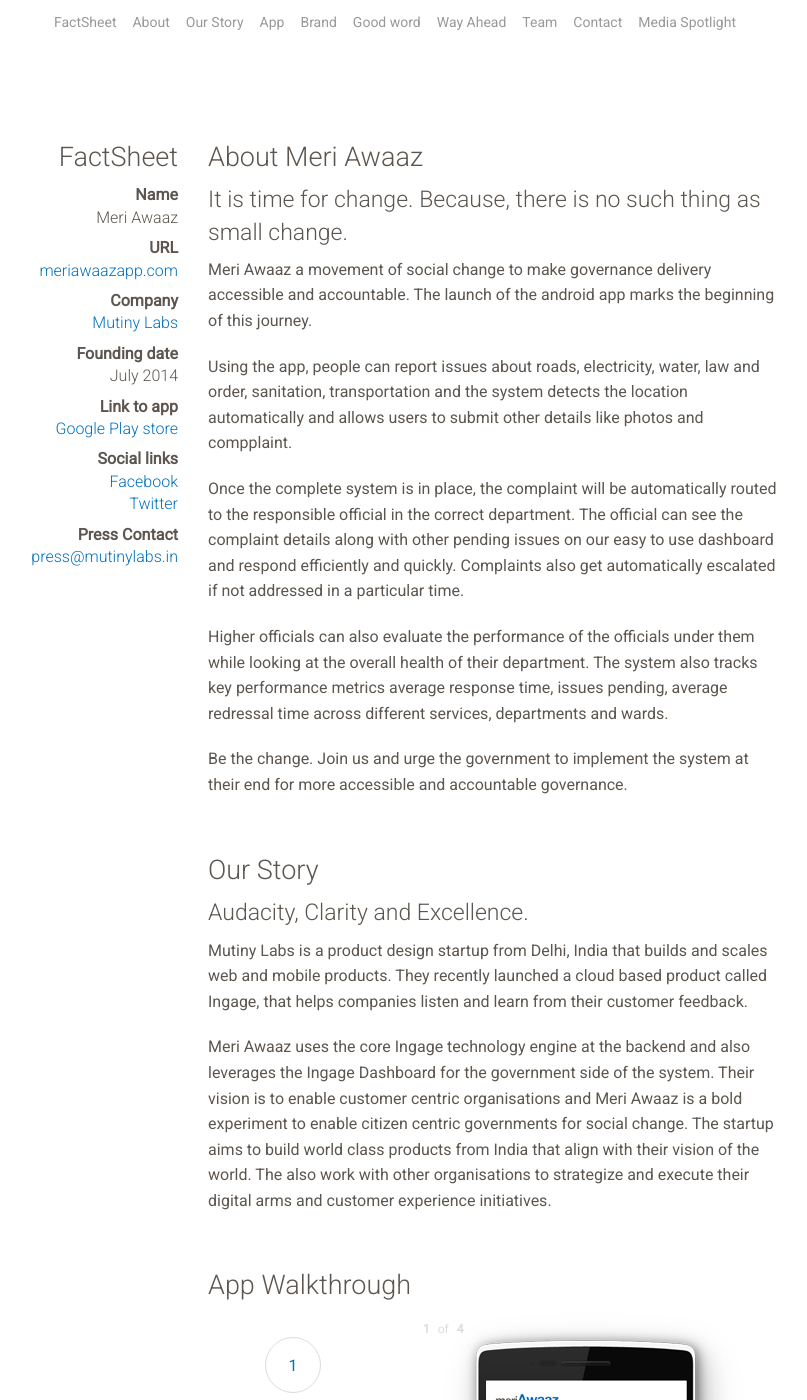
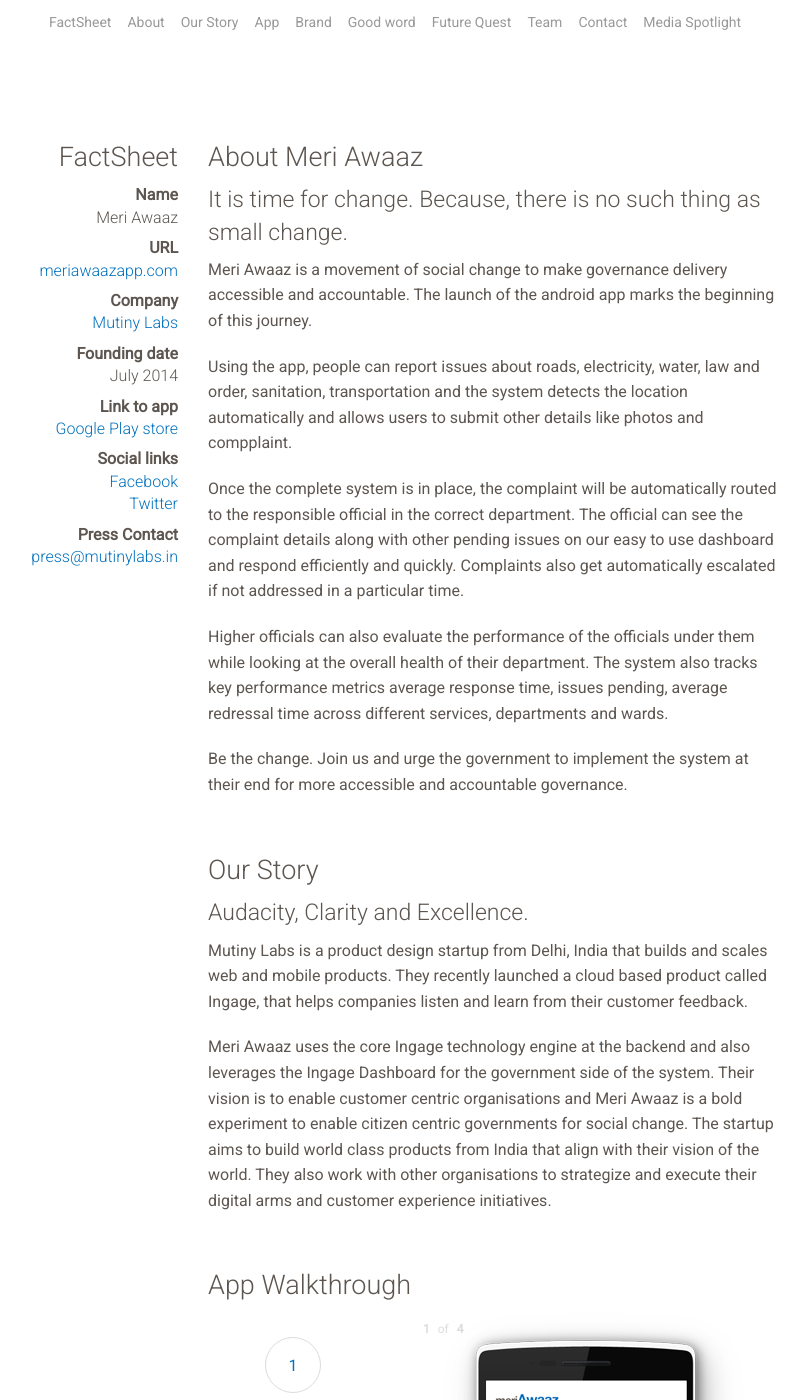
Before and after one commit to AdityaNayak/meriawaazapp, a Jekyll site: the page built from press.html, in a window 1280 px wide and 1400 px high, scrolled down 200 px. Shown: the whole window, without its empty margins (247-1054 px from the left). Built offline with Jekyll 4.4.1, drawn with Linux system fonts in a browser that asks for light colours; Markdown is read by kramdown in place of the engine named in the settings; some of the changed text lies outside the part shown.

Commit message:
typo fixes

```diff
--- a/_layouts/press.html
+++ b/_layouts/press.html
@@ -51,7 +51,7 @@
                     <dd data-magellan-arrival="4"><a href="#4">App</a></dd>
                     <dd data-magellan-arrival="5"><a href="#5">Brand</a></dd>
                     <dd data-magellan-arrival="6"><a href="#6">Good word</a></dd>
-                    <dd data-magellan-arrival="7"><a href="#7">Way Ahead</a></dd>
+                    <dd data-magellan-arrival="7"><a href="#7">Future Quest</a></dd>
                     <dd data-magellan-arrival="8"><a href="#8">Team</a></dd>
                     <dd data-magellan-arrival="9"><a href="#9">Contact</a></dd>
                     <dd data-magellan-arrival="10"><a href="#10">Media Spotlight</a></dd>
@@ -78,7 +78,7 @@
         <a name="2"></a>
         <h3 data-magellan-destination="2">About Meri Awaaz</h3>
         <h4>It is time for change. Because, there is no such thing as small change.</h4>
-        <p>Meri Awaaz a movement of social change to make governance delivery accessible and accountable. The launch of the android app marks the beginning of this journey. </p>
+        <p>Meri Awaaz is a movement of social change to make governance delivery accessible and accountable. The launch of the android app marks the beginning of this journey. </p>
         <p>Using the app, people can report issues about roads, electricity, water, law and order, sanitation, transportation and the system detects the location automatically and allows users to submit other details like photos and compplaint.</p>
         <p>Once the complete system is in place, the complaint will be automatically routed to the responsible official in the correct department. The official can see the complaint details along with other pending issues on our easy to use dashboard and respond efficiently and quickly. Complaints also get automatically escalated if not addressed in a particular time.</p>
         <p>Higher officials can also evaluate the performance of the officials under them while looking at the overall health of their department. The system also tracks key performance metrics average response time, issues pending, average redressal time across different services, departments and wards.</p>
@@ -88,7 +88,7 @@
         <h3 data-magellan-destination="3">Our Story</h3>
         <h4>Audacity, Clarity and Excellence.</h4>
         <p>Mutiny Labs is a product design startup from Delhi, India that builds and scales web and mobile products. They recently launched a cloud based product called Ingage, that helps companies listen and learn from their customer feedback.</p>
-        <p>Meri Awaaz uses the core Ingage technology engine at the backend and also leverages the Ingage Dashboard for the government side of the system. Their vision is to enable customer centric organisations and Meri Awaaz is a bold experiment to enable citizen centric governments for social change. The startup aims to build world class products from India that align with their vision of the world. The also work with other organisations to strategize and execute their digital arms and customer experience initiatives.</p>
+        <p>Meri Awaaz uses the core Ingage technology engine at the backend and also leverages the Ingage Dashboard for the government side of the system. Their vision is to enable customer centric organisations and Meri Awaaz is a bold experiment to enable citizen centric governments for social change. The startup aims to build world class products from India that align with their vision of the world. They also work with other organisations to strategize and execute their digital arms and customer experience initiatives.</p>
 
         <a name="4"></a>
         <h3 data-magellan-destination="4">App Walkthrough</h3>
@@ -167,7 +167,7 @@
         </ul>
 
         <a name="7"></a>
-        <h3 data-magellan-destination="7">Way Ahead</h3>
+        <h3 data-magellan-destination="7">Future Quest</h3>
         <p>Accessibility of governance services using mobile access is only the first step. Meri Awaaz seeks to promote accountability in governance services. The goal is a world where governments are open, transparent and efficient. </p>
         <p>The system is effective when the government uses it. The team is looking to get the government to use the system including core routing technology and the Dashboard to allow responsible officials to access and respond to these citizen issues efficiently while fixing responsibility and improving accountability of the system as a whole.
         </p>
```
Also changed, not shown: other parts of _layouts/press.html (+1 -1 lines).
